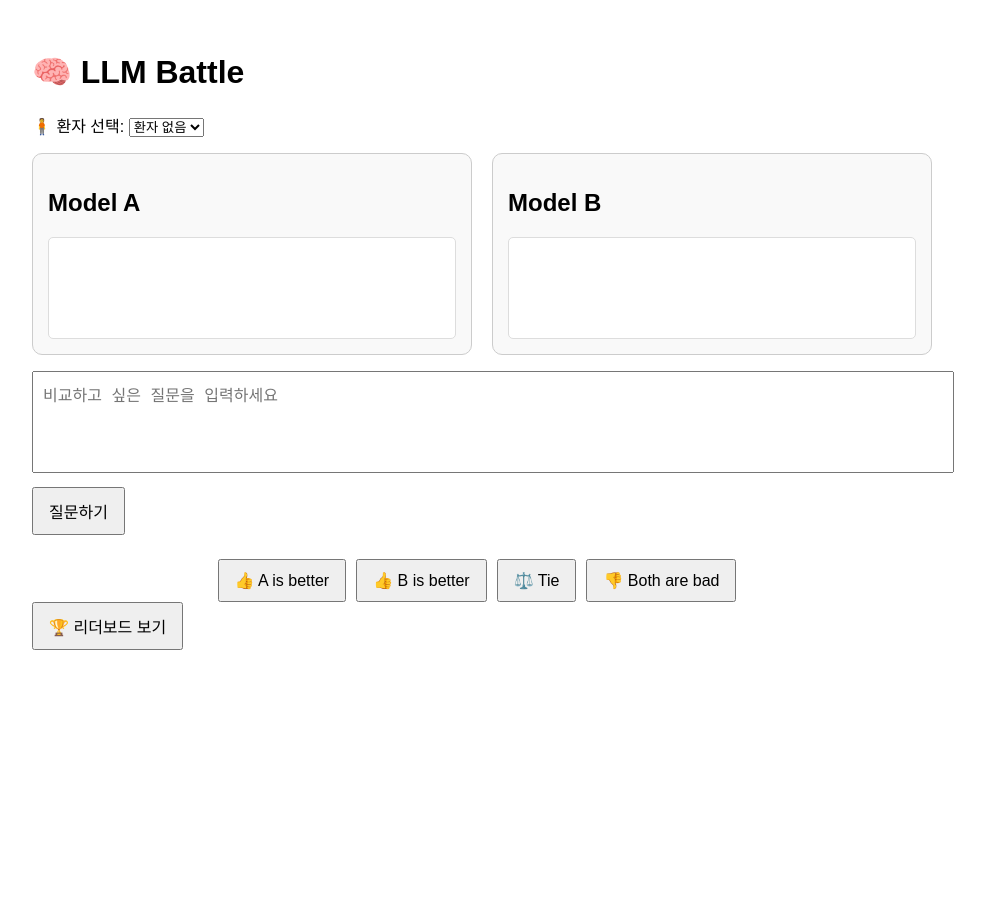
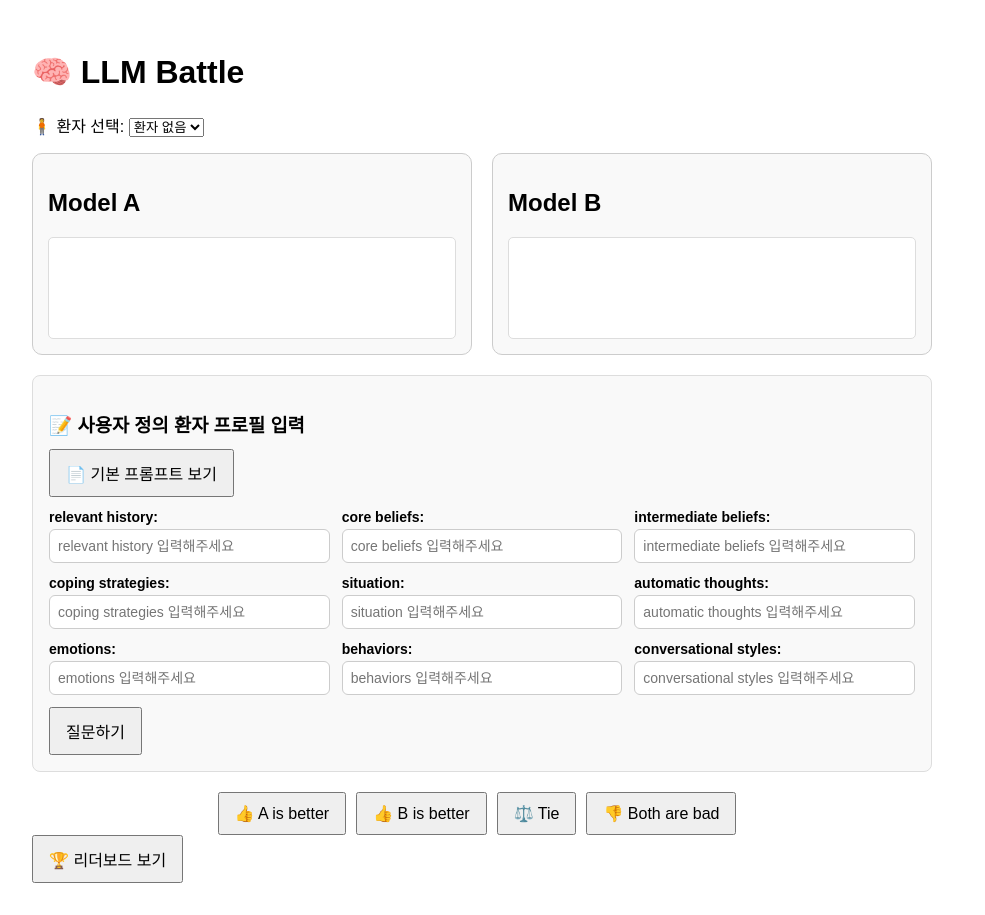
Before and after one commit to ldi-kyunghee/openpatientpsi, a React (Create React App) app in the folder frontend/: page / in a window 1280 px wide. Shown: the whole page, without its empty margins (158-1143 px from the left). Before the commit the page ends 800 px from the top, so only its background shows below. Built offline with nearby package versions, Linux system fonts and the light colour scheme.

Commit message:
UI 개선

```diff
--- a/frontend/src/App.css
+++ b/frontend/src/App.css
@@ -58,3 +58,71 @@ button {
 .vote-buttons {
   text-align: center;
 }
+
+
+.custom-patient-form {
+  background-color: #f9f9f9;
+  border: 1px solid #ddd;
+  padding: 16px;
+  margin: 20px 0;
+  border-radius: 8px;
+}
+
+.custom-patient-form h3 {
+  margin-bottom: 12px;
+}
+
+.custom-patient-grid {
+  display: grid;
+  grid-template-columns: repeat(auto-fit, minmax(220px, 1fr));
+  gap: 12px;
+}
+
+.form-group {
+  display: flex;
+  flex-direction: column;
+}
+
+.form-group label {
+  font-weight: bold;
+  margin-bottom: 4px;
+  font-size: 14px;
+}
+
+.form-group input,
+.form-group textarea {
+  padding: 8px;
+  border: 1px solid #ccc;
+  border-radius: 6px;
+  font-size: 14px;
+}
+
+.form-group input:focus,
+.form-group textarea:focus {
+  outline: none;
+  border-color: #7aa0f7;
+  box-shadow: 0 0 4px rgba(122, 160, 247, 0.5);
+}
+
+
+.modal-backdrop {
+  position: fixed;
+  top: 0;
+  left: 0;
+  width: 100%;
+  height: 100%;
+  background: rgba(0, 0, 0, 0.5);
+  display: flex;
+  justify-content: center;
+  align-items: center;
+  z-index: 999;
+}
+
+.modal-content {
+  background: white;
+  padding: 20px;
+  border-radius: 8px;
+  max-width: 500px;
+  width: 90%;
+  box-shadow: 0 2px 10px rgba(0,0,0,0.3);
+}
--- a/frontend/src/App.jsx
+++ b/frontend/src/App.jsx
@@ -26,7 +26,71 @@ function App() {
   const [showModelNames, setShowModelNames] = useState(false);
   const [selectedPatientId, setSelectedPatientId] = useState(-1);
   const [modelOrder, setModelOrder] = useState(["openpsi", "gpt4o"]);
+  const [showPromptModal, setShowPromptModal] = useState(false);
+  const [customPatientData, setCustomPatientData] = useState({
+    relevant_history: '',
+    core_beliefs: '',
+    intermediate_beliefs: '',
+    coping_strategies: '',
+    situation: '',
+    automatic_thoughts: '',
+    emotions: '',
+    behaviors: '',
+    conversational_styles: '',
+  });
   const navigate = useNavigate();
+
+  const defaultPrompt = `
+- 환자의 현재 상황을 고려하여 적절한 질문을 입력해주세요.
+
+"Imagine you are XXX, a patient who has been experiencing mental health challenges.
+You have been attending therapy sessions for several weeks.
+Your task is to engage in a conversation with the therapist as XXX would during a cognitive behavioral therapy (CBT) session.
+Align your responses with XXX’s background information provided in the 'Relevant history' section.
+Your thought process should be guided by the cognitive conceptualization diagram in the 'Cognitive Conceptualization Diagram' section,
+but avoid directly referencing the diagram as a real patient would not explicitly think in those terms.
+
+Patient History: {relevant_history}
+Cognitive Conceptualization Diagram:
+  Core Beliefs: {core_beliefs}
+  Intermediate Beliefs: {intermediate_beliefs}
+  Coping Strategies: {coping_strategies}
+
+You will be asked about your experiences over the past week.
+Engage in a conversation with the therapist regarding the following situation and behavior.
+Use the provided emotions and automatic thoughts as a reference,
+but do not disclose the cognitive conceptualization diagram directly.
+Instead, allow your responses to be informed by the diagram,
+enabling the therapist to infer your thought processes.
+
+Situation: {situation}
+Automatic thoughts: {automatic_thoughts}
+Emotions: {emotions}
+Behaviors: {behaviors}
+
+In the upcoming conversation, you will simulate XXX during the therapy session,
+while the user will play the role of the therapist.
+Adhere to the following guidelines:
+
+1. {conversational_styles}
+2. Emulate the demeanor and responses of a genuine patient to ensure authenticity in your interactions.
+   Use natural language, including hesitations, pauses, and emotional expressions, to enhance the realism of your responses.
+3. Gradually reveal deeper concerns and core issues, as a real patient often requires extensive dialogue before delving into more sensitive topics.
+4. Maintain consistency with XXX’s profile throughout the conversation.
+   Ensure that your responses align with the provided background information,
+   cognitive conceptualization diagram,
+   and the specific situation, thoughts, emotions, and behaviors described.
+5. Engage in a dynamic and interactive conversation with the therapist.
+   Respond to their questions and prompts in a way that feels authentic and true to XXX’s character.
+   Allow the conversation to flow naturally, and avoid providing abrupt or disconnected responses.
+
+You are now XXX.
+Respond to the therapist’s prompts as XXX would,
+regardless of the specific questions asked.
+Limit each of your responses to a maximum of 5 sentences.
+
+XXX:
+`;
 
   useEffect(() => {
     const fetchAutoMessage = async () => {
@@ -74,11 +138,15 @@ function App() {
   }, [selectedPatientId]);
 
   const handleSubmit = async () => {
-    if (!message.trim()) return;
+    if (selectedPatientId !== -1 && !message.trim()) return;
 
     if (selectedPatientId === -1) {
-      alert("환자를 선택해주세요.");
-      return;
+      for (const [key, value] of Object.entries(customPatientData)) {
+        if (!value.trim()) {
+          alert(`"${key.replace(/_/g, ' ')}" 항목을 입력해주세요.`);
+          return;
+        }
+      }
     }
 
     const shuffled = Math.random() < 0.5 ? ["openpsi", "gpt4o"] : ["gpt4o", "openpsi"];
@@ -95,7 +163,8 @@ function App() {
         body: JSON.stringify({
           message,
           model_order: shuffled,
-          patient_id: selectedPatientId
+          patient_id: selectedPatientId,
+          ...(selectedPatientId === -1 ? { custom_patient_data: customPatientData } : {})
         })
       });
 
@@ -108,6 +177,7 @@ function App() {
       });
     }
   };
+
 
   const handleVote = async (option) => {
     setVote(option);
@@ -161,17 +231,36 @@ function App() {
         </div>
       </div>
 
-      <div className="input-section">
-        <textarea
-          placeholder="비교하고 싶은 질문을 입력하세요"
-          value={message}
-          onChange={e => {
-            setMessage(e.target.value);
-            setIsAutoMessage(false);
-          }}
-        />
-        <button onClick={handleSubmit}>질문하기</button>
-      </div>
+      {selectedPatientId === -1 && (
+        <div className="custom-patient-form">
+          <h3>📝 사용자 정의 환자 프로필 입력</h3>
+
+          <button
+            type="button"
+            onClick={() => setShowPromptModal(true)}
+            style={{ marginBottom: '12px' }}
+          >
+            📄 기본 프롬프트 보기
+          </button>
+
+          <div className="custom-patient-grid">
+            {Object.keys(customPatientData).map((key) => (
+              <div key={key} className="form-group">
+                <label>{key.replace(/_/g, ' ')}:</label>
+                <input
+                  type="text"
+                  value={customPatientData[key]}
+                  placeholder={`${key.replace(/_/g, ' ')} 입력해주세요`}
+                  onChange={(e) =>
+                    setCustomPatientData({ ...customPatientData, [key]: e.target.value })
+                  }
+                />
+              </div>
+            ))}
+          </div>
+          <button onClick={handleSubmit} style={{ marginTop: '12px' }}>질문하기</button>
+        </div>
+      )}
 
       <div className="vote-buttons">
         <button onClick={() => handleVote('A is better')}>👍 A is better</button>
@@ -181,6 +270,19 @@ function App() {
       </div>
 
       <button onClick={() => navigate("/leaderboard")}>🏆 리더보드 보기</button>
+
+      {/* Modal 영역 추가 */}
+      {showPromptModal && (
+        <div className="modal-backdrop" onClick={() => setShowPromptModal(false)}>
+          <div className="modal-content" onClick={(e) => e.stopPropagation()}>
+            <h3>📄 기본 프롬프트</h3>
+            <pre style={{ whiteSpace: 'pre-wrap', padding: '12px', backgroundColor: '#f5f5f5', borderRadius: '6px', maxHeight: '400px', overflowY: 'auto' }}>
+              {defaultPrompt}
+            </pre>
+            <button onClick={() => setShowPromptModal(false)} style={{ marginTop: '12px' }}>닫기</button>
+          </div>
+        </div>
+      )}
     </div>
   );
 }
```
Also changed, not shown: 2 other files (tests, documents, lock files or other folders).
